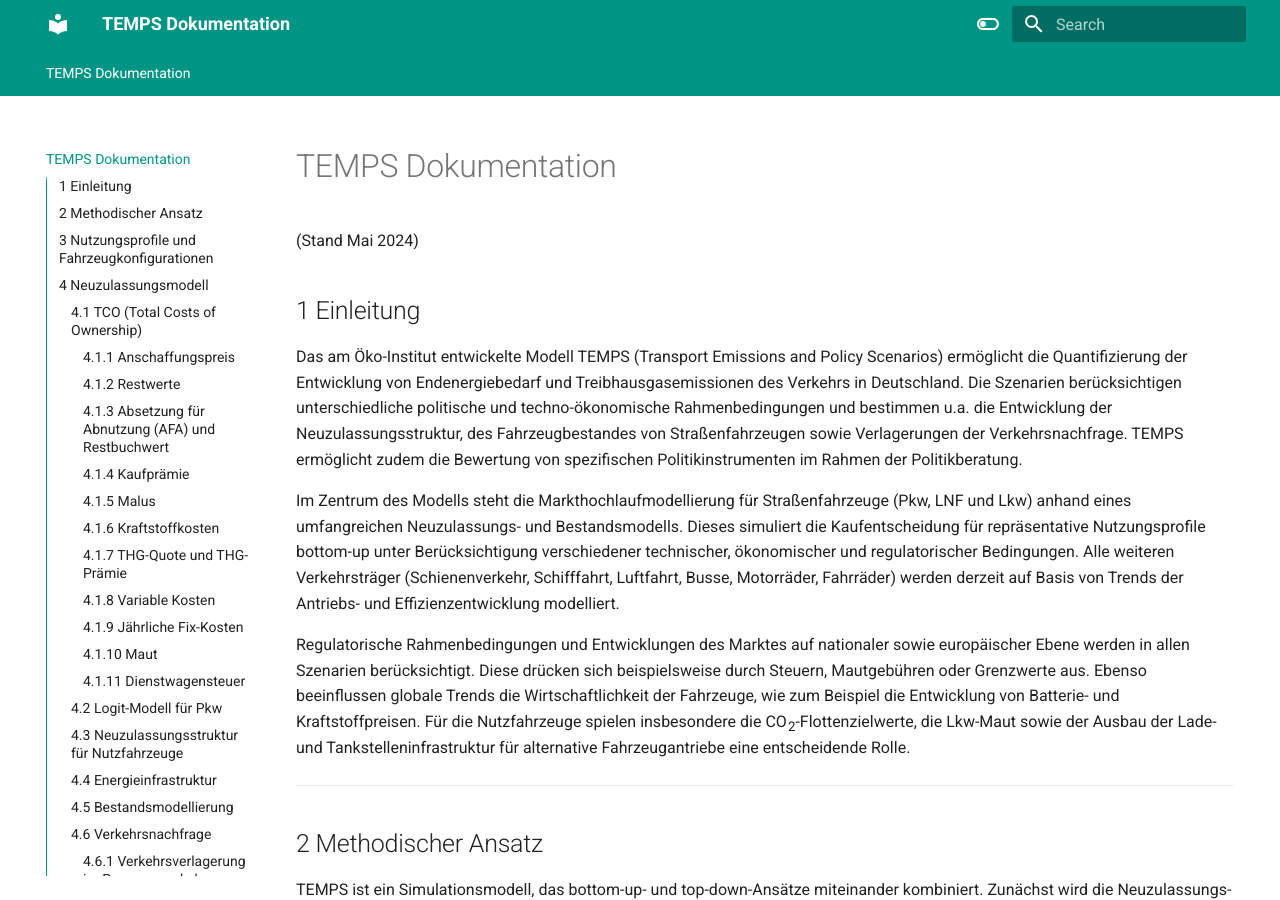
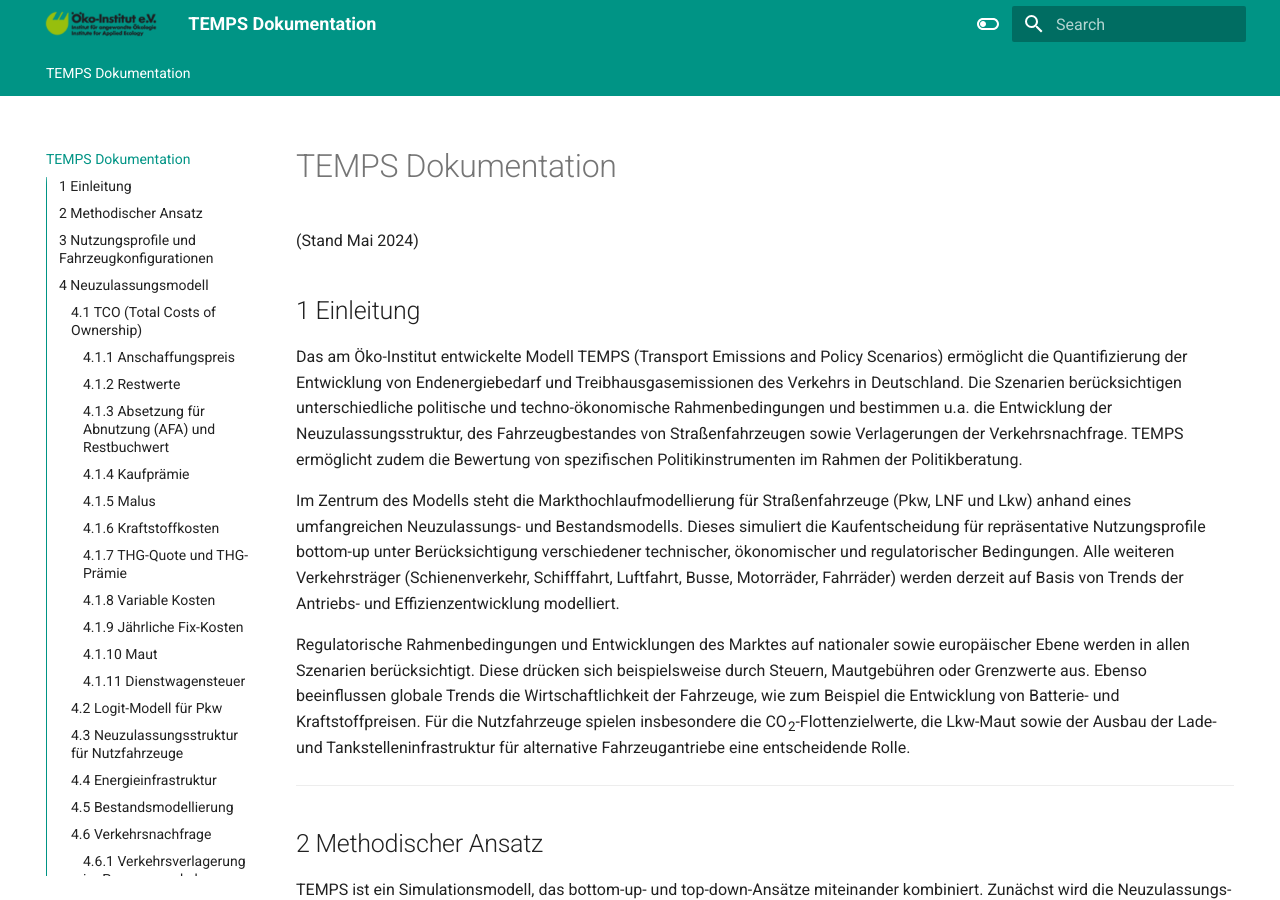
Before and after one commit to wolfgoerz/TEMPS_documentation, an MkDocs documentation site: the page built from docs/index.md, in a window 1280 px wide and 900 px high. Built offline with MkDocs 1.6.1 and Material for MkDocs 9.7.7, drawn with Linux system fonts in a browser that asks for light colours.

Commit message:
Update mkdocs.yml
ÖI Logo

```diff
--- a/mkdocs.yml
+++ b/mkdocs.yml
@@ -2,6 +2,7 @@
 site_url: https://oekoinstitut.github.io/TEMPS_documentation/
 theme:
   name: material
+  logo: oeko_logo_72dpi_RGB.png
   features:
     - navigation.tabs
     - navigation.sections
```
